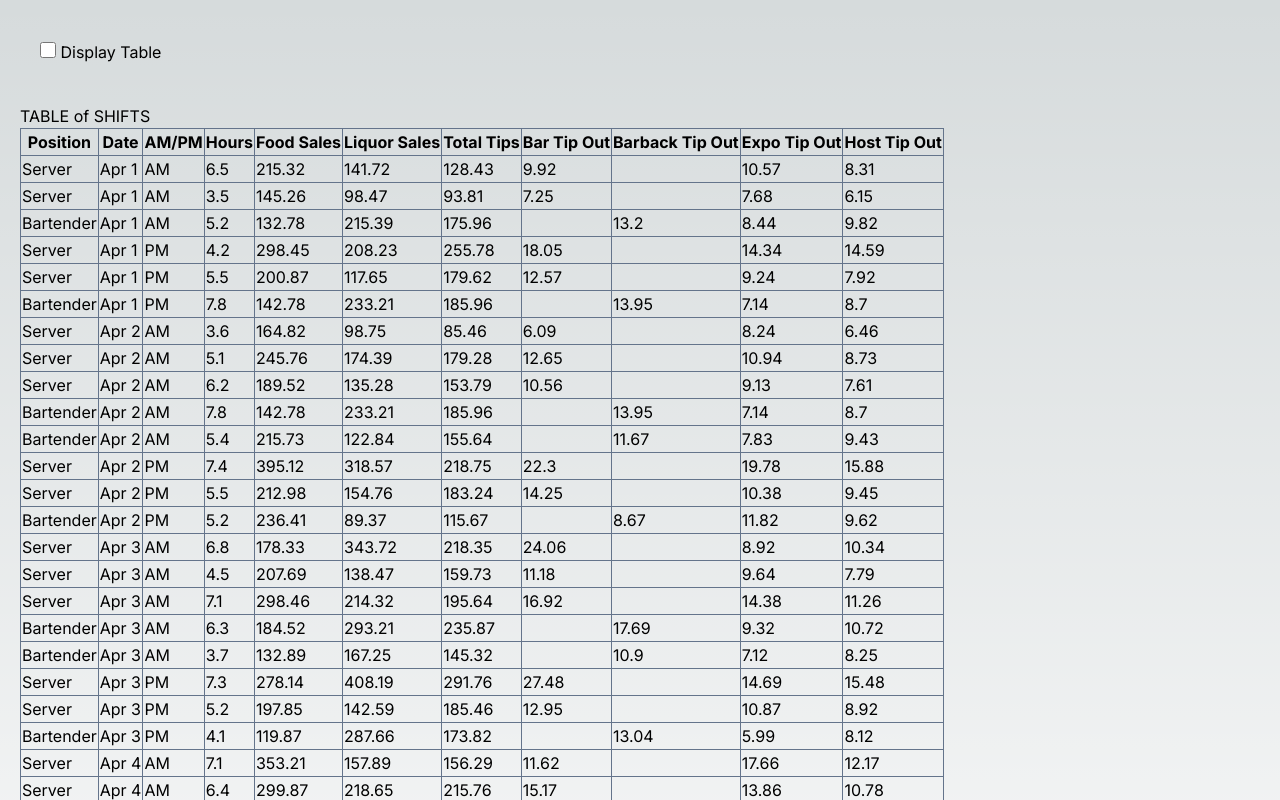
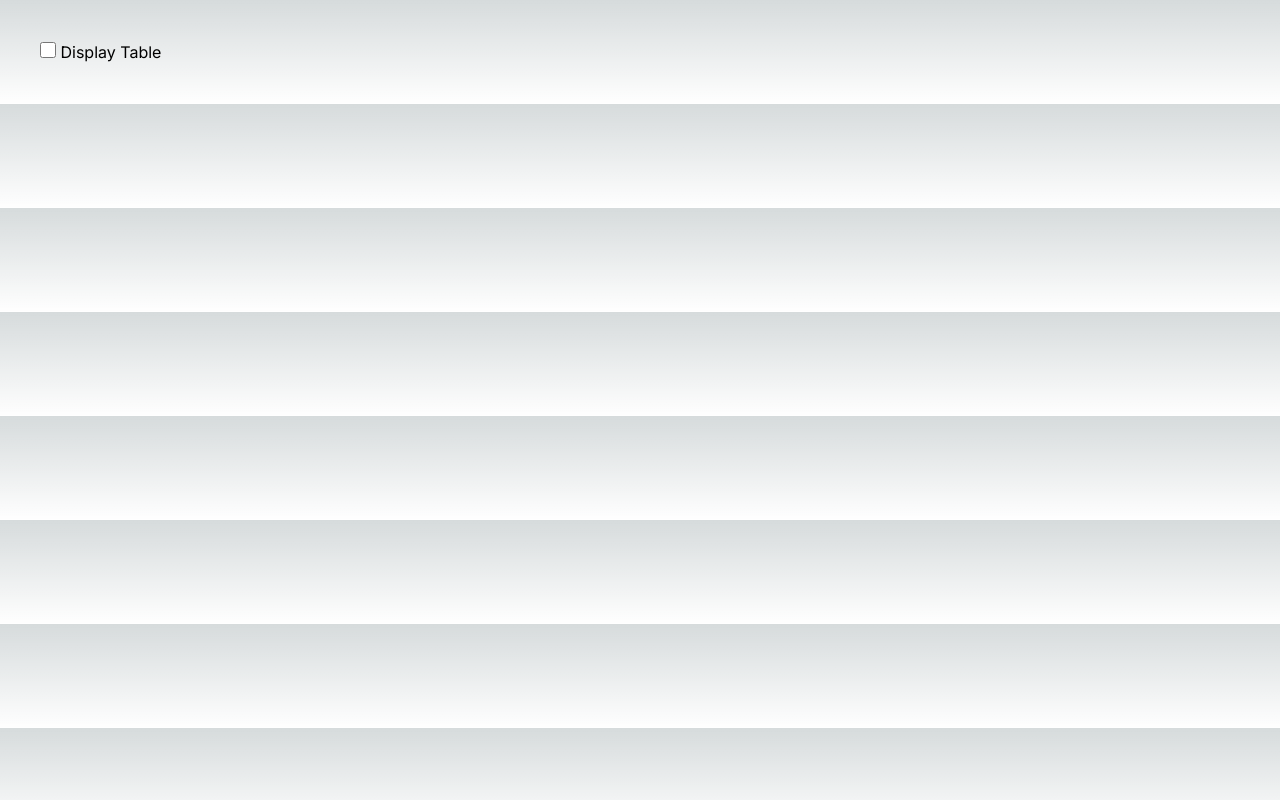
Before and after one commit to cyrilmb/tip-out-calculator, a Next.js app: page / in a window 1280 px wide. Shown: the top 800 px of the page. Built offline with nearby package versions, Linux system fonts and the light colour scheme.

Commit message:
table selectively renders with checkbox

```diff
--- a/app/page.tsx
+++ b/app/page.tsx
@@ -1,9 +1,9 @@
-import ShiftsView from '@/components/ShiftsView'
+import ShiftsTableView from '@/components/ShiftsTableView'
 
 export default function Home() {
   return (
     <main>
-      <ShiftsView />
+      <ShiftsTableView />
     </main>
   )
 }
--- a/components/DateSelection.tsx
+++ b/components/DateSelection.tsx
@@ -1,4 +1,5 @@
 import React from 'react'
+import data from '@/lib/data'
 
 export default function DateSelection() {
   return <div></div>
--- /dev/null
+++ b/components/ShiftsTableView.tsx
@@ -0,0 +1,57 @@
+'use client'
+
+import React from 'react'
+import TableBody from './TableBody'
+import data from '@/lib/data'
+import { useState } from 'react'
+
+export default function ShiftsTableView() {
+  const [isChecked, setIsChecked] = useState(false)
+  return (
+    <div>
+      {/* checkbox to display table */}
+      <div className="flex items-center m-10">
+        <span>
+          <input
+            id="show-table-checkbox"
+            type="checkbox"
+            defaultChecked={isChecked}
+            onClick={() => setIsChecked(!isChecked)}
+            value=""
+            className="w-4 h-4 text-blue-600 bg-gray-100 border-gray-300 rounded focus:ring-blue-500 dark:focus:ring-blue-600 dark:ring-offset-gray-800 focus:ring-2 dark:bg-gray-700 dark:border-gray-600"
+          ></input>{' '}
+          Display Table
+        </span>
+      </div>
+      {isChecked ? (
+        <div className="m-5">
+          <h1>TABLE of SHIFTS</h1>
+          <table className="table-fixed border-collapse border border-slate-400">
+            <thead>
+              <tr>
+                <th className="border border-slate-500">Position</th>
+                <th className="border border-slate-500">Date</th>
+                <th className="border border-slate-500">AM/PM</th>
+                <th className="border border-slate-500">Hours</th>
+                <th className="border border-slate-500">Food Sales</th>
+                <th className="border border-slate-500">Liquor Sales</th>
+                <th className="border border-slate-500">Total Tips</th>
+                <th className="border border-slate-500">Bar Tip Out</th>
+                <th className="border border-slate-500">Barback Tip Out</th>
+                <th className="border border-slate-500">Expo Tip Out</th>
+                <th className="border border-slate-500">Host Tip Out</th>
+              </tr>
+            </thead>
+            <tbody>
+              {data.shifts.map((shift, i) => (
+                <TableBody key={i} shift={shift} />
+              ))}
+            </tbody>
+          </table>
+        </div>
+      ) : (
+        <></>
+      )}
+    </div>
+  )
+}
--- a/components/ShiftsView.tsx
+++ /dev/null
@@ -1,49 +0,0 @@
-import React from 'react'
-import TableBody from './TableBody'
-import data from '@/lib/data'
-
-const ShiftsView = () => {
-  return (
-    <div>
-      {/* checkbox to display table */}
-      <div className="flex items-center m-10">
-        <span>
-          <input
-            id="show-table-checkbox"
-            type="checkbox"
-            value=""
-            className="w-4 h-4 text-blue-600 bg-gray-100 border-gray-300 rounded focus:ring-blue-500 dark:focus:ring-blue-600 dark:ring-offset-gray-800 focus:ring-2 dark:bg-gray-700 dark:border-gray-600"
-          ></input>{' '}
-          Display Table
-        </span>
-      </div>
-      <div className="m-5">
-        <h1>TABLE of SHIFTS</h1>
-        <table className="table-fixed border-collapse border border-slate-400">
-          <thead>
-            <tr>
-              <th className="border border-slate-500">Position</th>
-              <th className="border border-slate-500">Date</th>
-              <th className="border border-slate-500">AM/PM</th>
-              <th className="border border-slate-500">Hours</th>
-              <th className="border border-slate-500">Food Sales</th>
-              <th className="border border-slate-500">Liquor Sales</th>
-              <th className="border border-slate-500">Total Tips</th>
-              <th className="border border-slate-500">Bar Tip Out</th>
-              <th className="border border-slate-500">Barback Tip Out</th>
-              <th className="border border-slate-500">Expo Tip Out</th>
-              <th className="border border-slate-500">Host Tip Out</th>
-            </tr>
-          </thead>
-          <tbody>
-            {data.shifts.map((shift, i) => (
-              <TableBody key={i} shift={shift} />
-            ))}
-          </tbody>
-        </table>
-      </div>
-    </div>
-  )
-}
-
-export default ShiftsView
```
